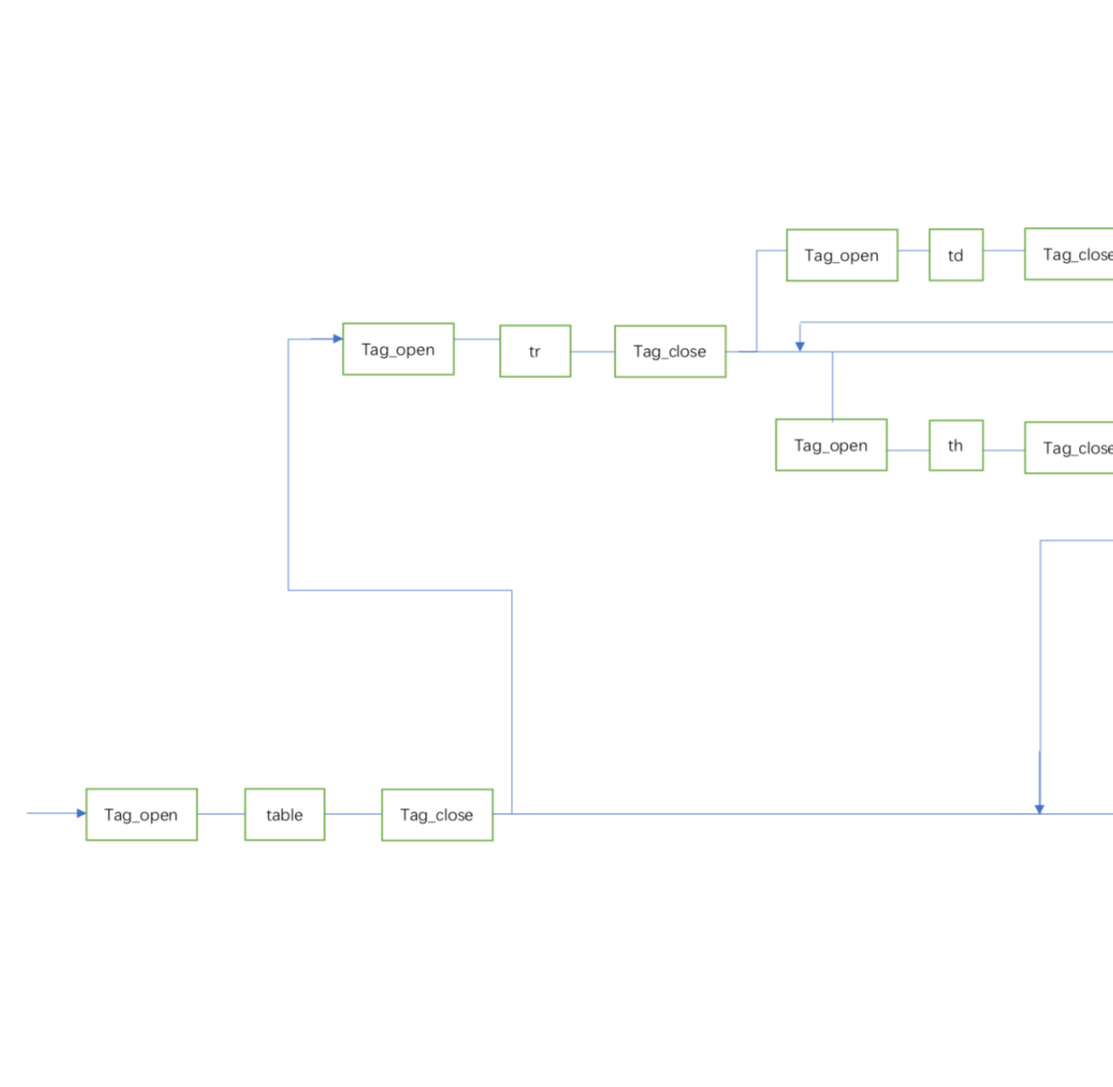
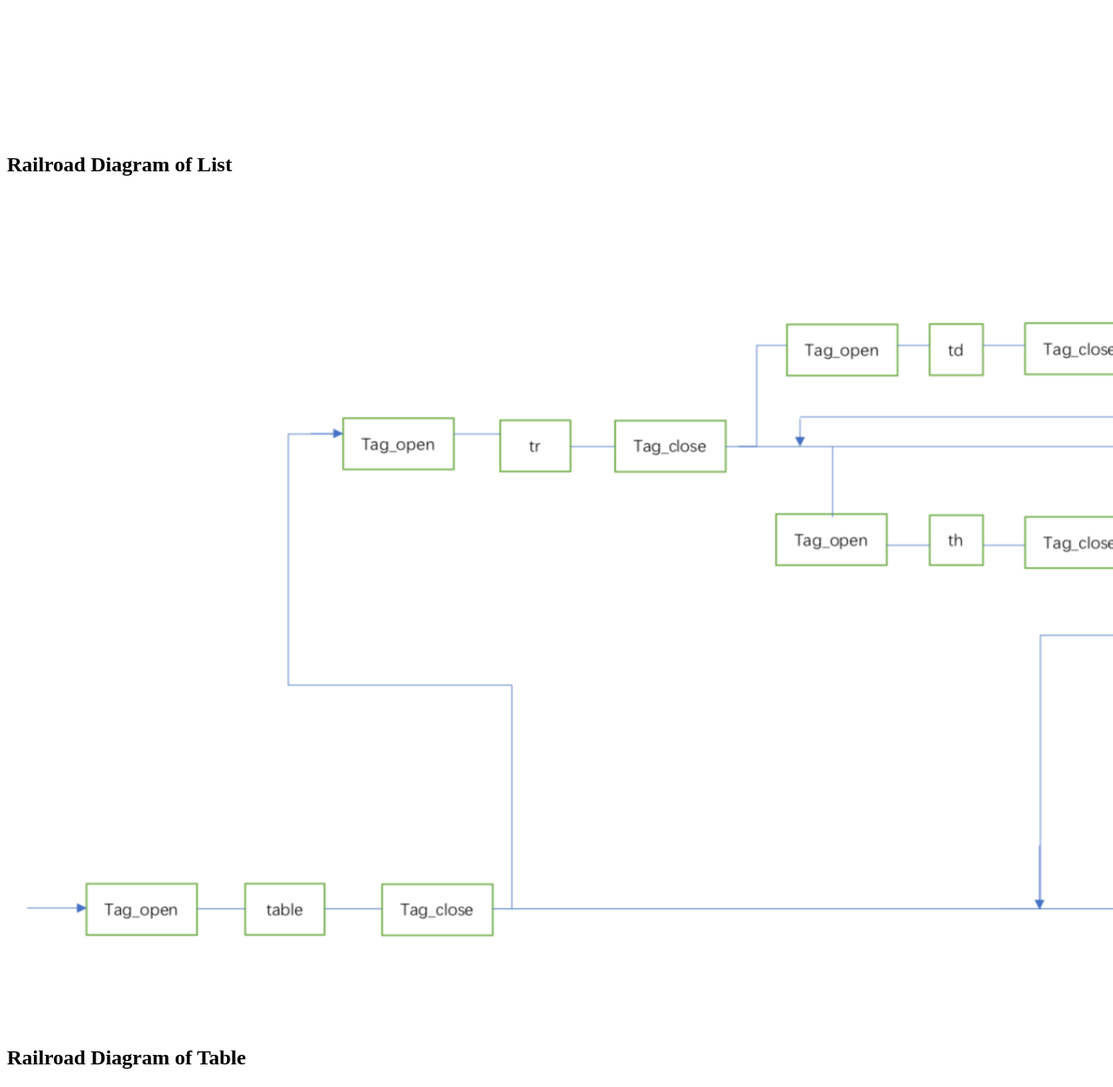
Before and after one commit to EvangelineHuang/CSC-265, a plain HTML site: page Railroaddiagram.html in a window 1280 px wide. Shown: the part 844-2094 px from the top of the page at 87% size. Before the commit the page ends 1934 px from the top, so only its background shows below. Drawn offline with Linux system fonts and the light colour scheme.

Commit message:
Update Railroaddiagram.html

```diff
--- a/Railroaddiagram.html
+++ b/Railroaddiagram.html
@@ -1,6 +1,9 @@
 <html>
 <body>
+<h1>Railroad Diagram of List and Table</h1>
 <p><img src="list.png" alt="railroad diagram of lists" width="2444" height="934"/></p>
+<h2>Railroad Diagram of List</h2>
 <p><img src="table.png" alt="railroad diagram of tables" width="2468" height="960"/></p>
+<h2>Railroad Diagram of Table</h2>
 </body>
 </html>
```
